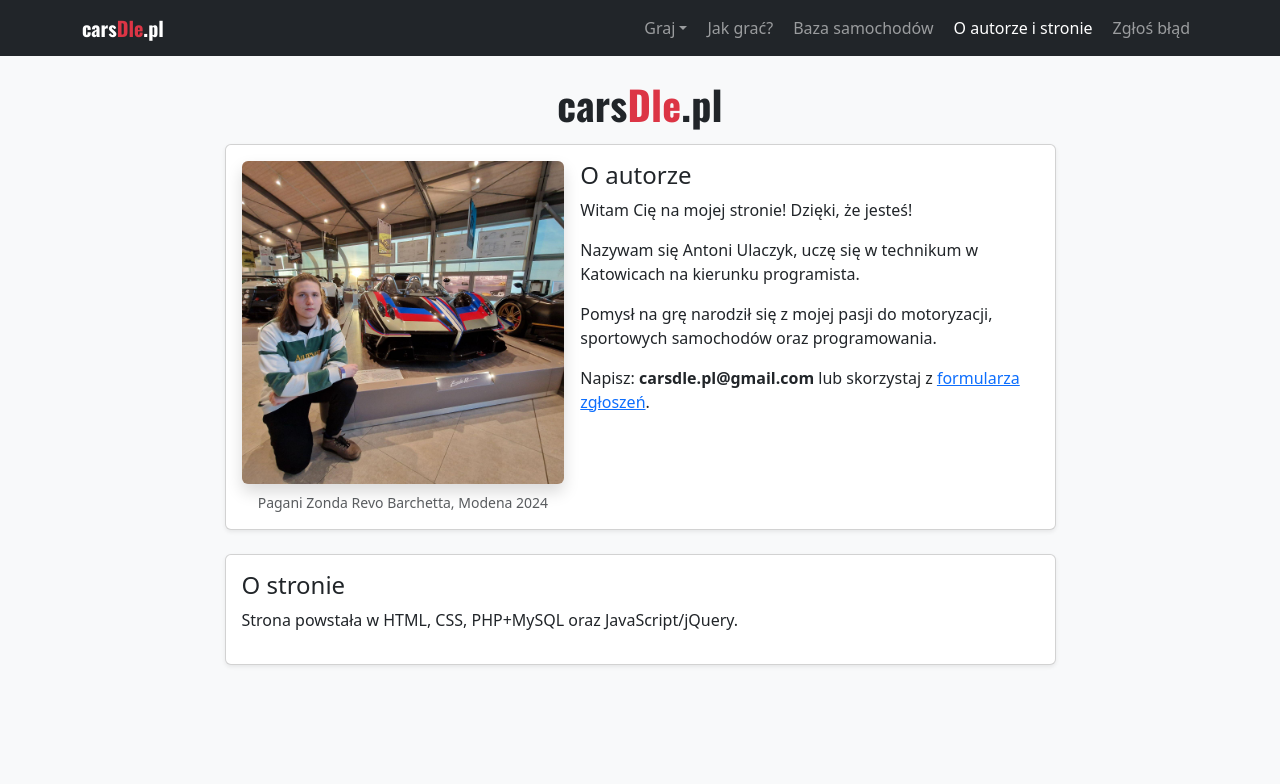
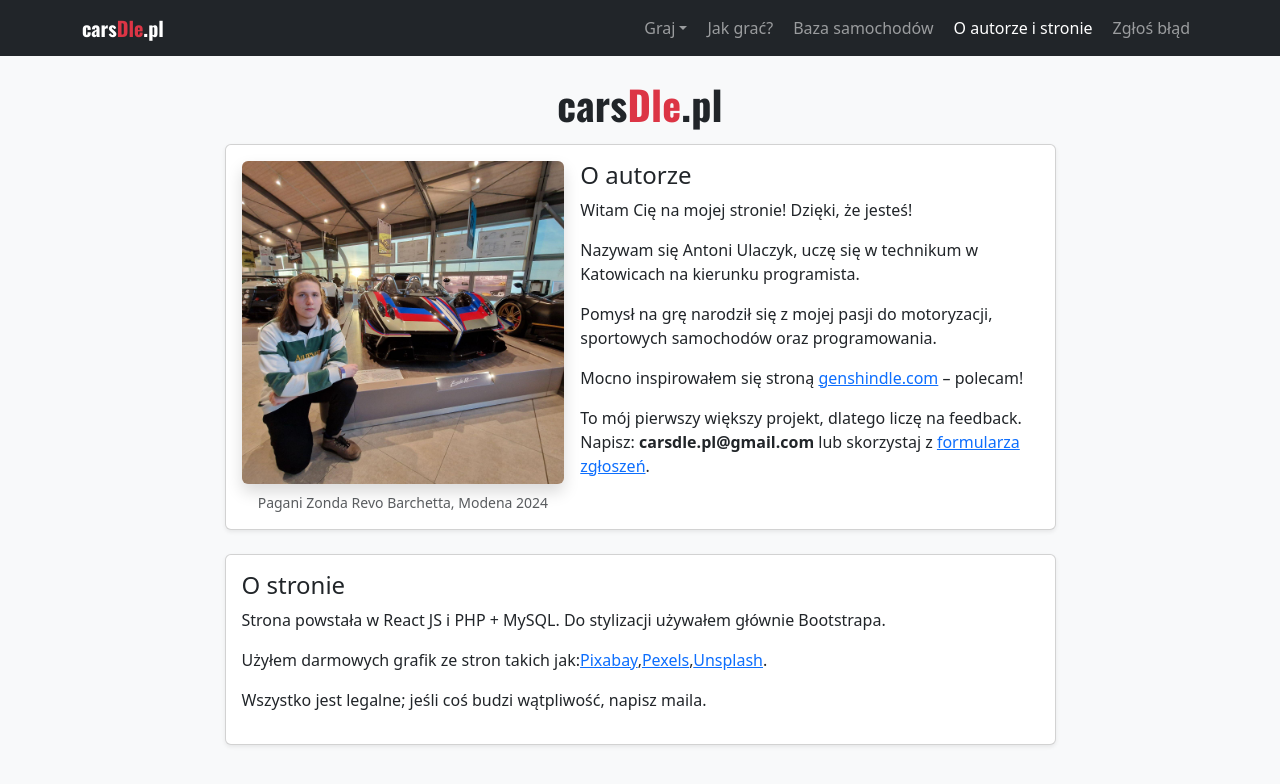
Before and after one commit to antodereq/carsdle-react, a React (Vite) app in the folder frontend/: page /o-autorze in a window 1280 px wide. Shown: the top 784 px of the page. Built offline with nearby package versions, Linux system fonts and the light colour scheme.

Commit message:
Zmiany treści "O stronie"

```diff
--- a/frontend/src/pages/AboutPage.jsx
+++ b/frontend/src/pages/AboutPage.jsx
@@ -21,7 +21,9 @@ export default function AboutPage() {
                                 <p>Witam Cię na mojej stronie! Dzięki, że jesteś!</p>
                                 <p>Nazywam się Antoni Ulaczyk, uczę się w technikum w Katowicach na kierunku programista.</p>
                                 <p>Pomysł na grę narodził się z mojej pasji do motoryzacji, sportowych samochodów oraz programowania.</p>
+                                <p>Mocno inspirowałem się stroną <a href="https://genshindle.com">genshindle.com</a> – polecam!</p>
                                 <p>
+                                    To mój pierwszy większy projekt, dlatego liczę na feedback. <br/>
                                     Napisz: <strong>carsdle.pl@gmail.com</strong> lub skorzystaj z{" "}
                                     <Link to="/zglos-blad">formularza zgłoszeń</Link>.
                                 </p>
@@ -31,7 +33,13 @@ export default function AboutPage() {
 
                     <div className="card shadow-sm p-3">
                         <h2 className="h4">O stronie</h2>
-                        <p>Strona powstała w HTML, CSS, PHP+MySQL oraz JavaScript/jQuery.</p>
+                        <p>Strona powstała w React JS i PHP + MySQL. Do stylizacji używałem głównie Bootstrapa.</p>
+                        <p>Użyłem darmowych grafik ze stron takich jak:
+                            <a href="https://pixabay.com/pl/">Pixabay</a>,
+                            <a href="https://www.pexels.com/pl-pl/">Pexels</a>,
+                            <a href="https://unsplash.com/">Unsplash</a>.
+                        </p>
+                        <p>Wszystko jest legalne; jeśli coś budzi wątpliwość, napisz maila.</p>
                     </div>
                 </div>
             </div>
```
